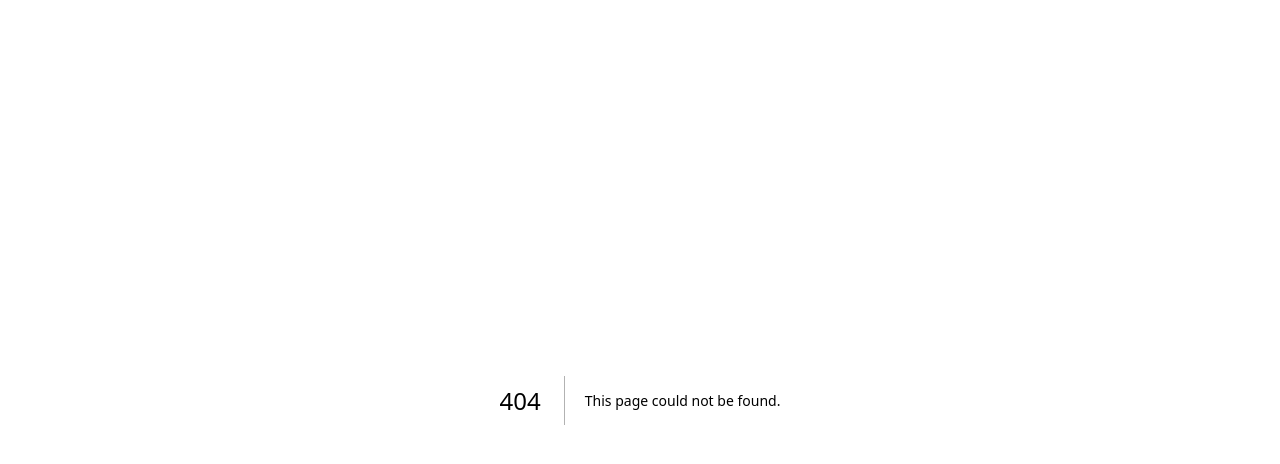
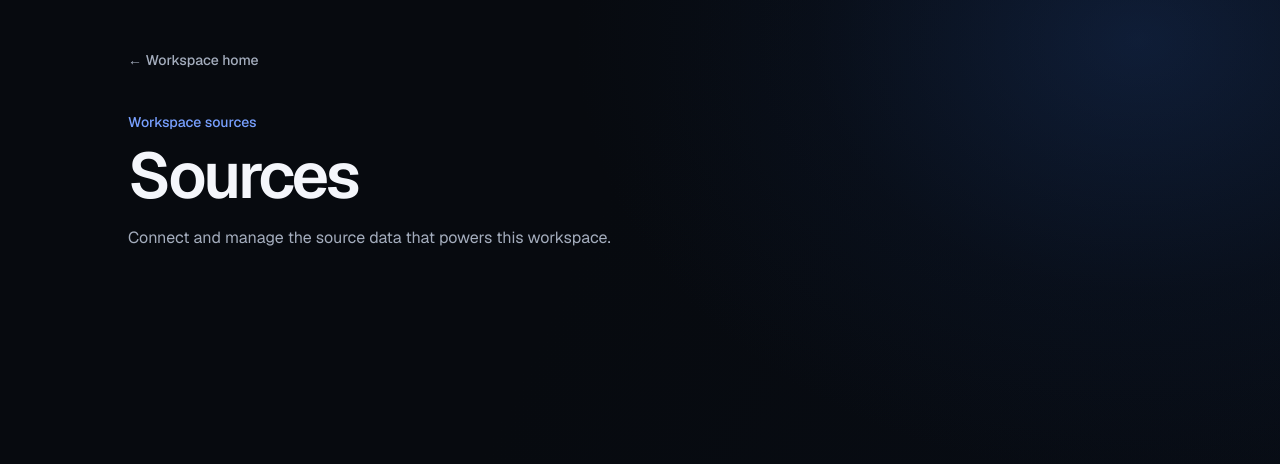
Before and after one commit to AshwathSingh/cortex, a Next.js app in the folder apps/web/: page /workspaces/1/sources in a window 1280 px wide. Before the commit this address had no page. Shown: the top 464 px of the page. Built offline with nearby package versions, Linux system fonts and the light colour scheme.

Commit message:
feat(web): establish workspace application routes

```diff
--- /dev/null
+++ b/apps/web/src/app/account/page.tsx
@@ -0,0 +1,36 @@
+import type { Metadata } from "next";
+import Link from "next/link";
+
+import { routes } from "@/lib/routes";
+
+export const metadata: Metadata = {
+  title: "Account | Cortex",
+  description: "Manage your Cortex account.",
+};
+
+export default function AccountPage() {
+  return (
+    <main className="min-h-screen px-[var(--cortex-page-gutter)] py-8 sm:py-12">
+      <div className="mx-auto w-full max-w-[64rem]">
+        <Link
+          href={routes.workspaces}
+          className="text-sm font-medium text-muted transition-colors hover:text-foreground"
+        >
+          ← All workspaces
+        </Link>
+        <section className="mt-10" aria-labelledby="account-title">
+          <p className="text-sm font-medium text-accent-bright">User settings</p>
+          <h1
+            id="account-title"
+            className="mt-3 text-[clamp(2.25rem,6vw,4rem)] font-semibold leading-none tracking-[-0.05em]"
+          >
+            Account
+          </h1>
+          <p className="mt-4 max-w-2xl text-base leading-7 text-muted">
+            Manage your Cortex profile and account preferences.
+          </p>
+        </section>
+      </div>
+    </main>
+  );
+}
--- /dev/null
+++ b/apps/web/src/app/workspaces/[workspaceId]/graph/page.tsx
@@ -0,0 +1,23 @@
+import type { Metadata } from "next";
+
+import { WorkspaceRoutePlaceholder } from "@/components/workspaces/workspace-route-placeholder";
+
+export const metadata: Metadata = {
+  title: "Graph | Cortex",
+  description: "Explore the relationships in a Cortex workspace.",
+};
+
+export default async function GraphPage({
+  params,
+}: PageProps<"/workspaces/[workspaceId]/graph">) {
+  const { workspaceId } = await params;
+
+  return (
+    <WorkspaceRoutePlaceholder
+      workspaceId={workspaceId}
+      eyebrow="Workspace graph"
+      title="Graph"
+      description="Explore project decisions, evidence, and their relationships."
+    />
+  );
+}
--- /dev/null
+++ b/apps/web/src/app/workspaces/[workspaceId]/layout.tsx
@@ -0,0 +1,8 @@
+export default async function WorkspaceLayout({
+  children,
+  params,
+}: LayoutProps<"/workspaces/[workspaceId]">) {
+  const { workspaceId } = await params;
+
+  return <div data-workspace-id={workspaceId}>{children}</div>;
+}
--- /dev/null
+++ b/apps/web/src/app/workspaces/[workspaceId]/manage/page.tsx
@@ -0,0 +1,23 @@
+import type { Metadata } from "next";
+
+import { WorkspaceRoutePlaceholder } from "@/components/workspaces/workspace-route-placeholder";
+
+export const metadata: Metadata = {
+  title: "Manage workspace | Cortex",
+  description: "Manage a Cortex workspace.",
+};
+
+export default async function ManageWorkspacePage({
+  params,
+}: PageProps<"/workspaces/[workspaceId]/manage">) {
+  const { workspaceId } = await params;
+
+  return (
+    <WorkspaceRoutePlaceholder
+      workspaceId={workspaceId}
+      eyebrow="Workspace settings"
+      title="Manage"
+      description="Manage workspace settings, access, and project configuration."
+    />
+  );
+}
--- /dev/null
+++ b/apps/web/src/app/workspaces/[workspaceId]/review/page.tsx
@@ -0,0 +1,23 @@
+import type { Metadata } from "next";
+
+import { WorkspaceRoutePlaceholder } from "@/components/workspaces/workspace-route-placeholder";
+
+export const metadata: Metadata = {
+  title: "Review | Cortex",
+  description: "Review flagged issues in a Cortex workspace.",
+};
+
+export default async function ReviewPage({
+  params,
+}: PageProps<"/workspaces/[workspaceId]/review">) {
+  const { workspaceId } = await params;
+
+  return (
+    <WorkspaceRoutePlaceholder
+      workspaceId={workspaceId}
+      eyebrow="Workspace review"
+      title="Review"
+      description="Review contradictions, unresolved questions, and other flagged issues."
+    />
+  );
+}
--- /dev/null
+++ b/apps/web/src/app/workspaces/[workspaceId]/sources/page.tsx
@@ -0,0 +1,23 @@
+import type { Metadata } from "next";
+
+import { WorkspaceRoutePlaceholder } from "@/components/workspaces/workspace-route-placeholder";
+
+export const metadata: Metadata = {
+  title: "Sources | Cortex",
+  description: "Manage source data for a Cortex workspace.",
+};
+
+export default async function SourcesPage({
+  params,
+}: PageProps<"/workspaces/[workspaceId]/sources">) {
+  const { workspaceId } = await params;
+
+  return (
+    <WorkspaceRoutePlaceholder
+      workspaceId={workspaceId}
+      eyebrow="Workspace sources"
+      title="Sources"
+      description="Connect and manage the source data that powers this workspace."
+    />
+  );
+}
--- /dev/null
+++ b/apps/web/src/components/workspaces/workspace-route-placeholder.tsx
@@ -0,0 +1,42 @@
+import Link from "next/link";
+
+import { routes } from "@/lib/routes";
+
+type WorkspaceRoutePlaceholderProps = {
+  workspaceId: string;
+  eyebrow: string;
+  title: string;
+  description: string;
+};
+
+export function WorkspaceRoutePlaceholder({
+  workspaceId,
+  eyebrow,
+  title,
+  description,
+}: WorkspaceRoutePlaceholderProps) {
+  return (
+    <main className="min-h-screen px-[var(--cortex-page-gutter)] py-8 sm:py-12">
+      <div className="mx-auto w-full max-w-[64rem]">
+        <Link
+          href={routes.workspace.home(workspaceId)}
+          className="text-sm font-medium text-muted transition-colors hover:text-foreground"
+        >
+          ← Workspace home
+        </Link>
+        <section className="mt-10" aria-labelledby="route-title">
+          <p className="text-sm font-medium text-accent-bright">{eyebrow}</p>
+          <h1
+            id="route-title"
+            className="mt-3 text-[clamp(2.25rem,6vw,4rem)] font-semibold leading-none tracking-[-0.05em]"
+          >
+            {title}
+          </h1>
+          <p className="mt-4 max-w-2xl text-base leading-7 text-muted">
+            {description}
+          </p>
+        </section>
+      </div>
+    </main>
+  );
+}
--- a/apps/web/src/components/workspaces/workspace-selector.tsx
+++ b/apps/web/src/components/workspaces/workspace-selector.tsx
@@ -7,6 +7,7 @@ import { useEffect, useState } from "react";
 import { FeedbackAlert } from "@/components/ui/feedback-alert";
 import { ApiError, apiRequest } from "@/lib/api";
 import type { AuthenticatedUser, WorkspaceSummary } from "@/lib/api-types";
+import { routes } from "@/lib/routes";
 
 export function WorkspaceSelector() {
   const router = useRouter();
@@ -115,7 +116,7 @@ export function WorkspaceSelector() {
               {workspaces.map((workspace) => (
                 <Link
                   key={workspace.id}
-                  href={`/workspaces/${workspace.id}`}
+                  href={routes.workspace.home(workspace.id)}
                   className="rounded-panel border border-border/40 bg-surface/70 p-6 transition-colors hover:border-border-strong/70 hover:bg-surface-raised"
                 >
                   <div className="flex items-start justify-between gap-4">
--- /dev/null
+++ b/apps/web/src/lib/routes.ts
@@ -0,0 +1,15 @@
+function workspacePath(workspaceId: string) {
+  return `/workspaces/${encodeURIComponent(workspaceId)}` as const;
+}
+
+export const routes = {
+  account: "/account",
+  workspaces: "/workspaces",
+  workspace: {
+    home: (workspaceId: string) => workspacePath(workspaceId),
+    graph: (workspaceId: string) => `${workspacePath(workspaceId)}/graph`,
+    review: (workspaceId: string) => `${workspacePath(workspaceId)}/review`,
+    sources: (workspaceId: string) => `${workspacePath(workspaceId)}/sources`,
+    manage: (workspaceId: string) => `${workspacePath(workspaceId)}/manage`,
+  },
+} as const;
```
